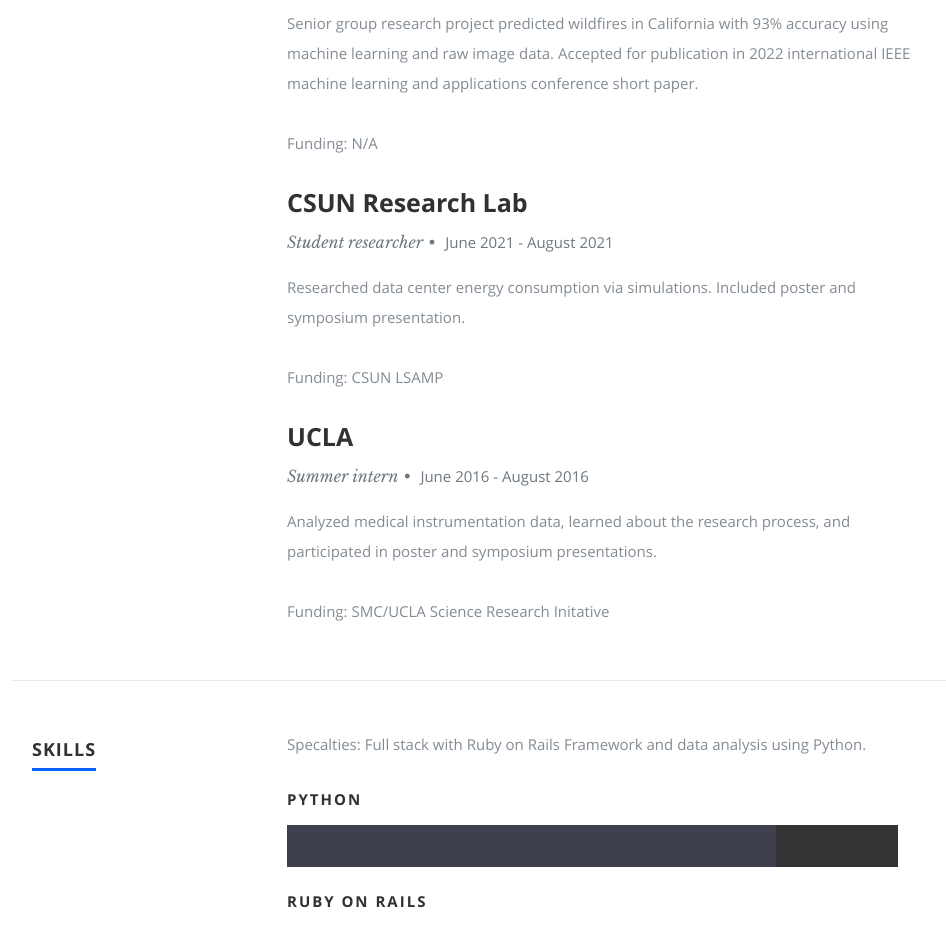
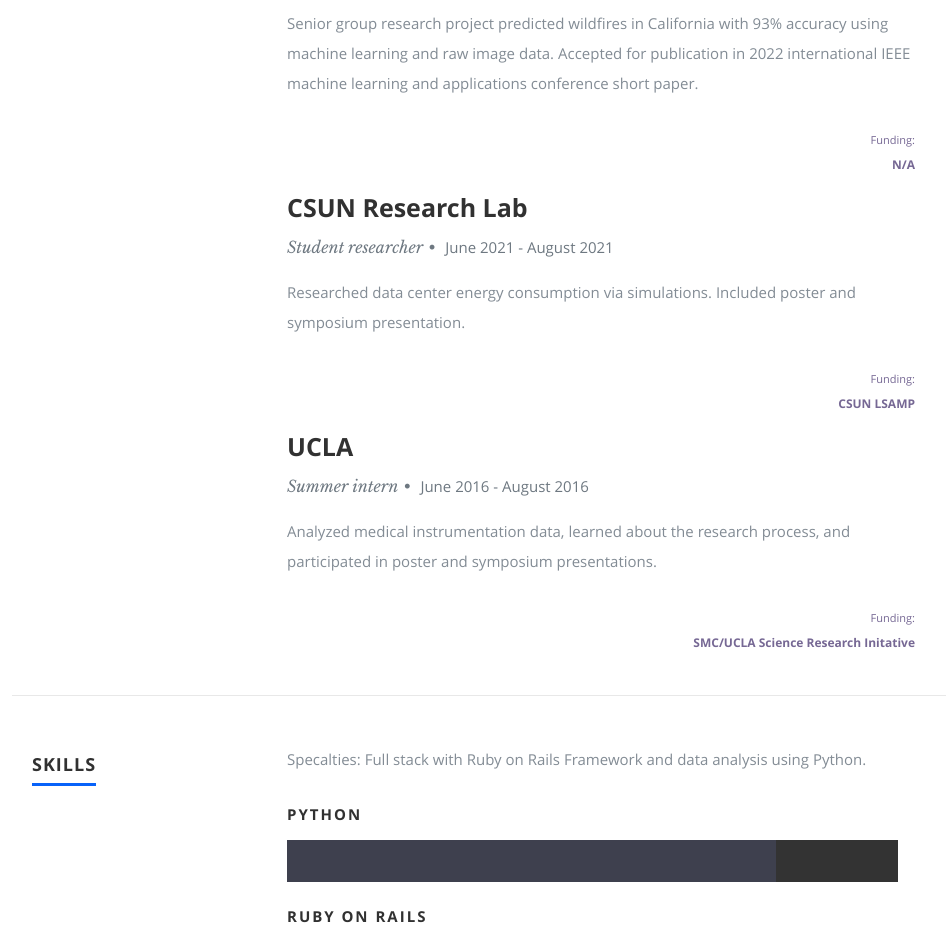
Before and after one commit to davidmakoto/davidmakoto.github.io, a React (Create React App) app: page / in a window 1280 px wide. Shown: the part 2120-3045 px from the top of the page, without its empty margins (118-1064 px from the left). Built offline with nearby package versions, Linux system fonts and the light colour scheme.

Commit message:
added styling to research funding section

```diff
--- a/public/css/layout.css
+++ b/public/css/layout.css
@@ -469,6 +469,22 @@
    text-align: center;
    color: #766894;
    margin: 15px;
+
+}
+
+
+.funding {
+   /* letter-spacing: 1px; */
+   font: 11px/24px 'opensans-regular', sans-serif;
+
+   text-align: right;
+   color: #766894;
+   margin: 15px;
+}
+.funder {
+   font: 12px/26px 'opensans-bold', sans-serif;
+   color: #766894;
+
 
 }
 
--- a/src/Components/Resume.js
+++ b/src/Components/Resume.js
@@ -52,7 +52,8 @@
           </p>
           <p>{research.description}</p>
           <p className="funding">
-            Funding: {research.funding}
+            Funding:
+            <div className="funder">{research.funding}</div>
           </p>
         </div>
       );
```
